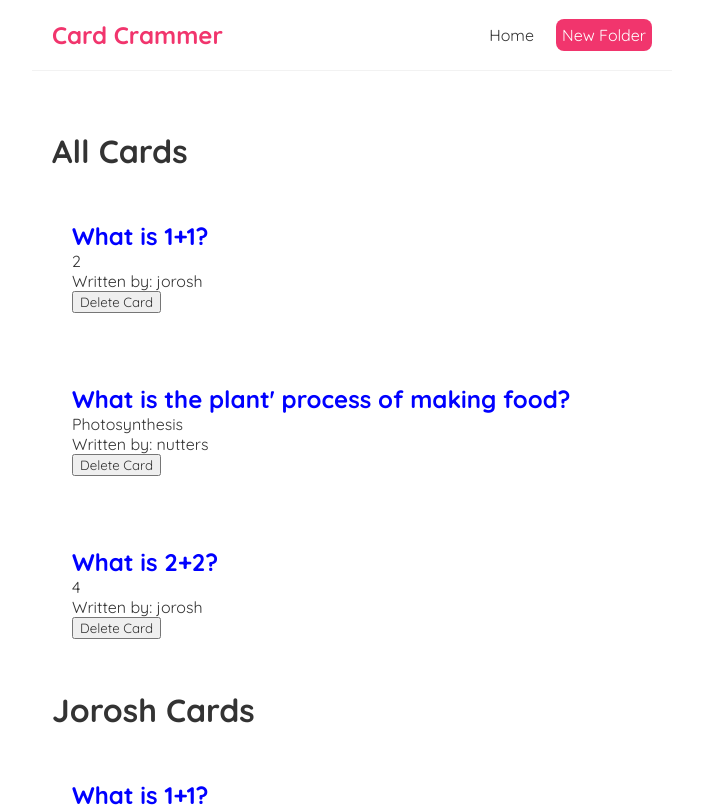
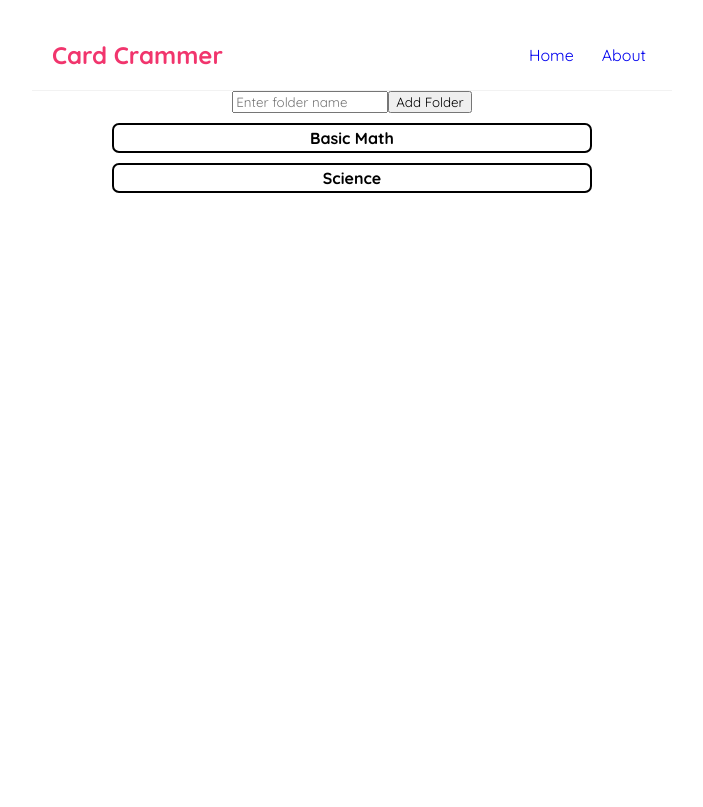
Before and after one commit to Syjhert/card-crammer, a React (Create React App) app: page / in a window 1280 px wide. Shown: the top 807 px of the page, without its empty margins (288-991 px from the left). Built offline with nearby package versions, Linux system fonts and the light colour scheme.

Commit message:
basic functionalities and UI. No edit/delete objects and database yet

```diff
--- a/package.json
+++ b/package.json
@@ -6,6 +6,7 @@
     "cra-template": "1.2.0",
     "react": "^19.0.0",
     "react-dom": "^19.0.0",
+    "react-router-dom": "^5.3.4",
     "react-scripts": "5.0.1"
   },
   "scripts": {
@@ -31,5 +32,8 @@
       "last 1 firefox version",
       "last 1 safari version"
     ]
+  },
+  "devDependencies": {
+    "gh-pages": "^6.2.0"
   }
 }
--- a/src/App.js
+++ b/src/App.js
@@ -2,17 +2,11 @@ import Navbar from './Navbar';
 import Home from './Home';
 
 function App() {
-  const title = 'Welcome to Card Crammer!';
-  const likes = 50;
 
   return (
     <div className="App">
       <Navbar />
-      <div className="content">
-        <Home />
-        {/* <h1>{title}</h1> */}
-        {/* <p>Like {likes} times</p> */}
-      </div>
+      <Home />
     </div>
   );
 }
--- a/src/CardList.js
+++ /dev/null
@@ -1,18 +0,0 @@
-const CardList = ({cards, title, handleDelete}) => {
-
-    return (
-        <div className="card-list">
-            <h1>{ title }</h1>
-            {cards.map(( card )=>(
-                <div className="card-preview" key={ card.id }>
-                    <h2>{ card.question }</h2>
-                    <p>{ card.answer }</p>
-                    <p>Written by: { card.author }</p>
-                    <button onClick={ ()=>handleDelete(card.id) }>Delete Card</button>
-                </div>
-            ))}
-        </div>
-     );
-}
-
-export default CardList;
--- /dev/null
+++ b/src/Flashcard.js
@@ -0,0 +1,15 @@
+import React from 'react';
+
+const Flashcard = ({ folderID, flashcard, toggleAnswer }) => {
+  return (
+    <div className="flashcard">
+      <h3>{flashcard.question}</h3>
+      {flashcard.showAnswer && <p>{flashcard.answer}</p>}
+      <button className="toggle-answer-button" onClick={() => toggleAnswer(folderID, flashcard.id)}>
+        {flashcard.showAnswer ? "Hide Answer" : "Show Answer"}
+      </button>
+    </div>
+  );
+}
+
+export default Flashcard;
--- /dev/null
+++ b/src/FlashcardForm.js
@@ -0,0 +1,34 @@
+import { useState } from 'react';
+
+const FlashcardForm = ({ folderID, addFlashcardToFolder }) => {
+  const [question, setQuestion] = useState("");
+  const [answer, setAnswer] = useState("");
+
+  const handleSubmit = (e) => {
+    e.preventDefault();
+    if (!question || !answer) return;
+    addFlashcardToFolder(folderID, { question, answer });
+    setQuestion("");
+    setAnswer("");
+  };
+
+  return (
+    <form className="flashcard-form" onSubmit={handleSubmit}>
+      <textarea
+        type="text"
+        placeholder="Enter question"
+        value={question}
+        onChange={(e) => setQuestion(e.target.value)}
+      />
+      <textarea
+        type="text"
+        placeholder="Enter answer"
+        value={answer}
+        onChange={(e) => setAnswer(e.target.value)}
+      />
+      <button type="submit">Add Flashcard</button>
+    </form>
+  );
+}
+
+export default FlashcardForm;
--- /dev/null
+++ b/src/Folder.js
@@ -0,0 +1,54 @@
+import { useState } from 'react';
+import Flashcard from './Flashcard';
+import FlashcardForm from './FlashcardForm';
+
+const Folder = ({ folder, toggleAnswer, addFlashcardToFolder }) => {
+  const [flashcardInd, setFlashcardInd] = useState(0);
+
+  const canPrev = ()=>{
+    return flashcardInd > 0;
+  }
+  const canNext = ()=>{
+    return flashcardInd < (folder.flashcards.length - 1)
+  }
+
+  const handlePrev = ()=>{
+    setFlashcardInd(flashcardInd-1);
+  }
+  const handleNext = ()=>{
+    setFlashcardInd(flashcardInd+1);
+  }
+
+  const prevButton = ()=>{
+    if (canPrev()){
+      return <button className="active-btn prev" onClick={handlePrev}>Prev</button>
+    }
+    else{
+      return <button className="prev" disabled>Prev</button>
+    }
+  }
+
+  const nextButton = ()=>{
+    if (canNext()){
+      return <button className="active-btn next" onClick={handleNext}>Next</button>
+    }
+    else{
+      return <button className="next" disabled>Next</button>
+    }
+  }
+
+  return (
+    <div className="folder">
+      <h1>{ folder.name }</h1>
+      <p>{flashcardInd+1} / {folder.flashcards.length}</p>
+      <Flashcard key={flashcardInd} folderID={folder.id} flashcard={folder.flashcards[flashcardInd]} toggleAnswer={toggleAnswer} />
+      <div className="folder-buttons">
+        { prevButton() }
+        { nextButton() }
+      </div>
+      <FlashcardForm folderID={folder.id} addFlashcardToFolder={addFlashcardToFolder} />
+    </div>
+  );
+}
+
+export default Folder;
--- /dev/null
+++ b/src/FolderForm.js
@@ -0,0 +1,28 @@
+import { useState } from 'react';
+
+const FolderForm = ({ addFolder }) => {
+    const [folderName, setFolderName] = useState("");
+
+    const handleSubmit = (e) => {
+        e.preventDefault();
+
+        const folderNameInput = document.getElementById("folder-name-input");
+        setFolderName(folderName.val());
+        if (!folderName) return;
+        addFolder( folderName );
+        setFolderName("");
+    };
+
+    return (
+    <form onSubmit={handleSubmit}>
+        <input
+        id="folder-name-input"
+        type="text"
+        placeholder="Enter folder name"
+        />
+        <button type="submit">Add Folder</button>
+    </form>
+    );
+}
+
+export default FolderForm;
--- /dev/null
+++ b/src/FolderPreview.js
@@ -0,0 +1,9 @@
+const FolderPreview = ( {folder, setShowingFolder, setFolderID} ) => {
+    return (
+        <div className="folder-preview" onClick={()=>{setShowingFolder(true); setFolderID(folder.id); }}>
+            <h4>{ folder.name }</h4>
+        </div>
+    );
+}
+
+export default FolderPreview;
--- a/src/Home.js
+++ b/src/Home.js
@@ -1,28 +1,107 @@
 import { useState, useEffect } from 'react';
-import CardList from './CardList';
+import Folder from './Folder';
+import FolderForm from './FolderForm';
+import FolderPreview from './FolderPreview';
 
 const Home = () => {
-    const [cards, setCards] = useState([
-        { question: 'What is 1+1?', answer: "2", author: "jorosh", id: 1 },
-        { question: 'What is the plant\' process of making food?', answer: "Photosynthesis", author: "nutters", id: 2 },
-        { question: 'What is 2+2?', answer: "4", author: "jorosh", id: 3 },
-    ])
+    const [showingFolder, setShowingFolder] = useState(false);
+    const [folderID, setFolderID] = useState(0);
+    // Not json because this does not have database yet
+    const [folders, setFolders] = useState([
+        {
+            id: 1,
+            name: 'Basic Math',
+            flashcards: [
+                { id: 1, question: "What is 5 + 3?", answer: "8", showAnswer: false },
+                { id: 2, question: "What is 20 ÷ 4?", answer: "5", showAnswer: false },
+                { id: 3, question: "What is the square root of 16?", answer: "4", showAnswer: false },
+                { id: 4, question: "What is 25 + 25?", answer: "50", showAnswer: false },
+                { id: 5, question: "What is 22 * 12?", answer: "264", showAnswer: false },
+                { id: 6, question: "What is the value of pi up to two decimal places?", answer: "3.14", showAnswer: false },
+            ],
+        },
+        {
+            id: 2,
+            name: 'Science',
+            flashcards: [
+                { id: 1, question: "Which scientist proposed the theory of general relativity?", answer: "Albert Einstein", showAnswer: false },
+                { id: 2, question: "What is the name of the process by which plants convert light into chemical energy?", answer: "Photosynthesis", showAnswer: false },
+                { id: 3, question: "Which subatomic particle has no electric charge?", answer: "Neutron", showAnswer: false },
+                { id: 4, question: "What is the unit of electrical resistance?", answer: "Ohm", showAnswer: false },
+                { id: 5, question: "Which element is found in all organic compounds?", answer: "Carbon", showAnswer: false },
+                { id: 6, question: "Which of these planets is known for its Great Red Spot?", answer: "Jupiter", showAnswer: false },
+            ],
+            },
+    ]);
 
-    const handleDelete = (id)=>{
-        const newCards = cards.filter((card)=>{return card.id !== id});
-        setCards(newCards);
+    const addFolder = ({folderName}) => {
+        setFolders((prevFolders)=> [
+        ...prevFolders,
+        {id: prevFolders.length + 1, name: folderName, flashcards: []}
+        ])
     }
 
-    useEffect(()=>{
-        console.log("Use effect ran");
-        console.log("You just deleted a card");
-    }, [cards])
+    const addFlashcardToFolder = (folderID, newFlashcard) => {
+        setFolders((prevFolders) =>
+        prevFolders.map((folder) =>{
+            if (folder.id === folderID) {
+            return {  ...folder,
+                flashcards:
+                [
+                    ...folder.flashcards,
+                    { id: folder.flashcards.length+1, question: newFlashcard.question, answer: newFlashcard.answer }
+                ]
+            };
+            }
+            else{
+            return folder;
+            }
+        })
+        );
+    };
+
+    const toggleAnswer = (folderID, flashcardID) => {
+        setFolders((prevFolders) =>
+            prevFolders.map((folder) => {
+                if (folder.id === folderID){
+                    const updatedFlashcards = folder.flashcards.map((card) =>
+                        card.id === flashcardID ? { ...card, showAnswer: !card.showAnswer } : card
+                    );
+                    return { ...folder, flashcards: updatedFlashcards };
+                }
+                else{
+                    return folder;
+                }
+            })
+        );
+    };
 
     return (
         <div className="home">
-            <CardList cards={ cards } title={ "All Cards" } handleDelete={ handleDelete }/>
-            <CardList cards={ cards.filter( (blog)=>{return blog.author === "jorosh"} ) } title={ "Jorosh Cards" } handleDelete={ handleDelete }/>
-            </div>
+            { !showingFolder &&
+                <div>
+                    <FolderForm addFolder={addFolder} />
+                    <div className="folder-preview-cont">
+                        {folders.map((folder) => (
+                            <FolderPreview
+                            key={folder.id}
+                            folder={folder}
+                            setShowingFolder={setShowingFolder}
+                            setFolderID={setFolderID}
+                            />
+                        ))}
+                    </div>
+                </div>
+            }
+            { showingFolder &&
+                <Folder
+                    key={folderID}
+                    folder={folders.find(folder => folder.id == folderID)}
+                    toggleAnswer={toggleAnswer}
+                    addFlashcardToFolder={addFlashcardToFolder}
+                />
+            }
+        </div>
     );
 }
 
--- a/src/Navbar.js
+++ b/src/Navbar.js
@@ -4,11 +4,8 @@ const Navbar = () => {
             <h1>Card Crammer</h1>
             <div className="links">
                 <a href='/'>Home</a>
-                <a href='/create' style={{
-                    color: "white",
-                    backgroundColor: "#f1356d",
-                    borderRadius: "8px"
-                }}>New Folder</a>
+                {/* Next time, I might use react router so yeah */}
+                <a href='/'>About</a>
             </div>
         </nav>
     );
--- a/src/index.css
+++ b/src/index.css
@@ -4,19 +4,24 @@
 * {
   margin: 0;
   font-family: "Quicksand";
-  color: #333;
+}
+
+:root {
+  --red: #f1356d;
 }
 
 .navbar {
   padding: 20px;
   display: flex;
   align-items: center;
+  border-bottom: 1px solid #f2f2f2;
+}
+.App > * {
   max-width: 600px;
   margin: 0 auto;
-  border-bottom: 1px solid #f2f2f2;
 }
 .navbar h1 {
-  color: #f1356d;
+  color: var(--red);
 }
 .navbar .links {
   margin-left: auto;
@@ -27,7 +32,7 @@
   padding: 6px;
 }
 .navbar a:hover {
-  color: #f1356d;
+  color: var(--red);
 }
 .content {
   max-width: 600px;
@@ -35,16 +40,70 @@
   padding: 20px;
 }
 
-/* cards */
-.card-preview {
-  margin: 30px 0;
+.App {
+  font-family: Arial, sans-serif;
+  text-align: center;
   padding: 20px;
-  border-bottom: 1px solid white;
 }
-.card-preview:hover{
-  box-shadow: 1px 3px 5px rgba(0,0,0,0.1);
+.folder-preview-cont {
+  width: 90%;
+  max-width: 500px;
+  margin: 10px auto;
 }
 
-.card-preview h2 {
-  color: blue;
+.folder-preview {
+  border: 2px solid black;
+  border-radius: 7px;
+  margin: 10px;
+  padding: 3px;
 }
+.folder-preview:hover {
+  cursor: pointer;
+  border: 1px solid var(--red);
+  color: var(--red);
+}
+
+.folder-buttons {
+  display: flex;
+  justify-content: center;
+  gap: 10px;
+  margin-bottom: 10px;
+}
+
+.flashcard {
+  border: 2px solid lightgray;
+  margin: 10px;
+  padding: 10px;
+  border-radius: 10px;
+}
+
+.toggle-answer-button {
+  margin-top: 10px;
+  padding: 5px;
+  border: none;
+  border-radius: 5px;
+  background-color: var(--red);
+  color: white;
+  cursor: pointer;
+}
+
+.flashcard-form {
+  width: 70%;
+  margin: 10px auto;
+  display: flex;
+  flex-direction: column;
+  gap: 2px;
+  align-items: center;
+}
+.flashcard-form textarea {
+  height: 50px;
+  width: 400px;
+  padding: 5px;
+  border: 1px solid gray;
+  border-radius: 5px;
+  resize: none;
+}
+
+.flashcard-form button {
+  width: 200px;
+}
```
Also changed, not shown: 1 other file (tests, documents, lock files or other folders).
